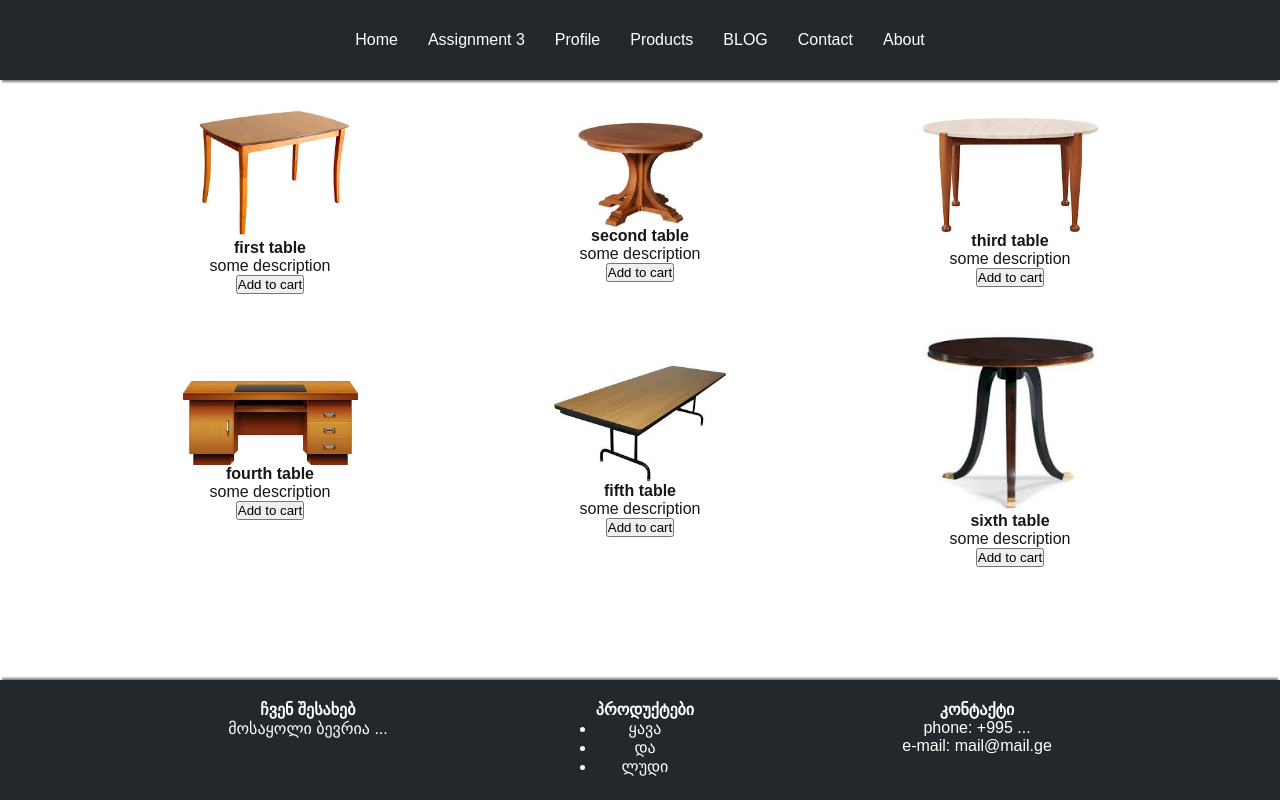
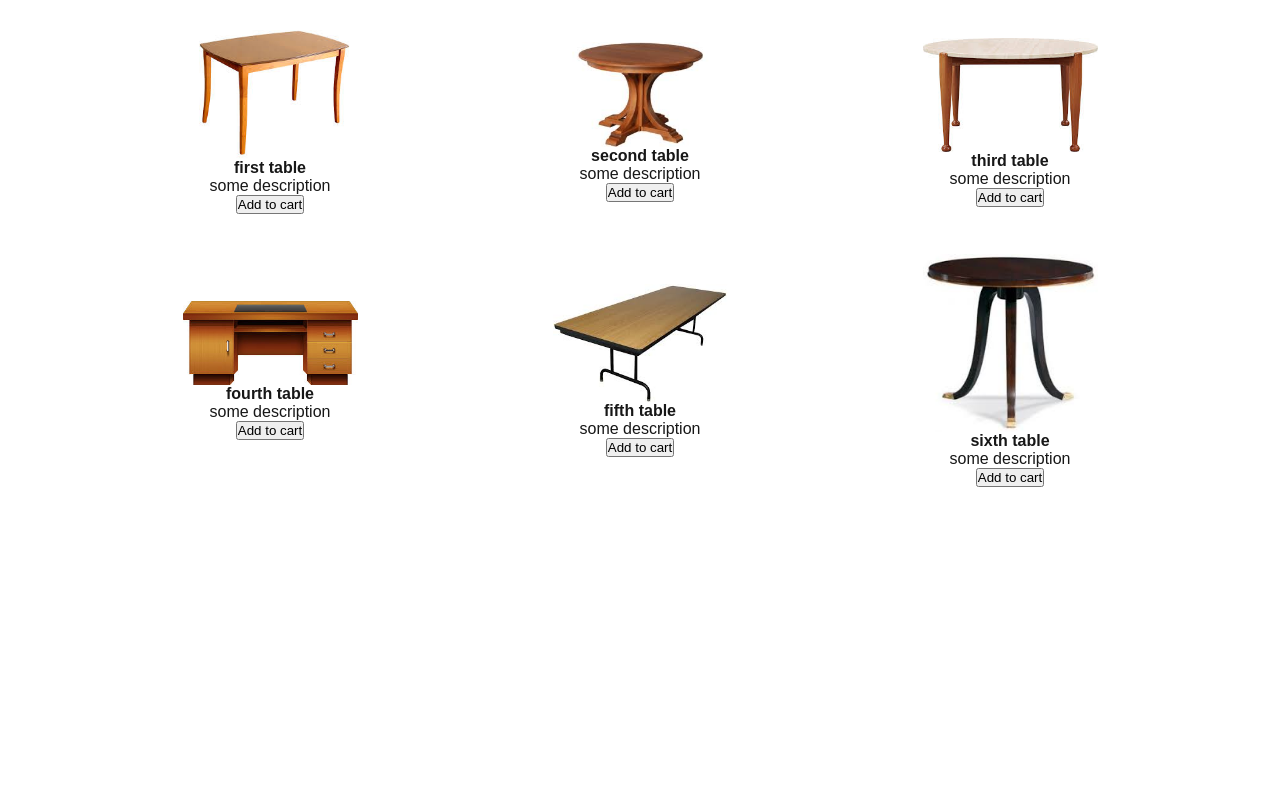
Before and after one commit to IrakliAmbroladze/tbc_x_usaid, a Next.js app: page / in a window 1280 px wide. Built offline with nearby package versions, Linux system fonts and the light colour scheme.

Commit message:
refact(update): delete headeer and footer from main lauout

```diff
--- a/src/app/layout.jsx
+++ b/src/app/layout.jsx
@@ -10,14 +10,8 @@ export const metadata = {
 export default function RootLayout({children}) {
   return (
     <html lang="en">
-      <body>
-        <div className="page-wrapper">
-          <div className="default-layout">
-            <Header />
-            <main>{children}</main>
-            <Footer />
-          </div>
-        </div>
+      <body className="page-wrapper">
+         {children}
       </body>
     </html>
   )
```
